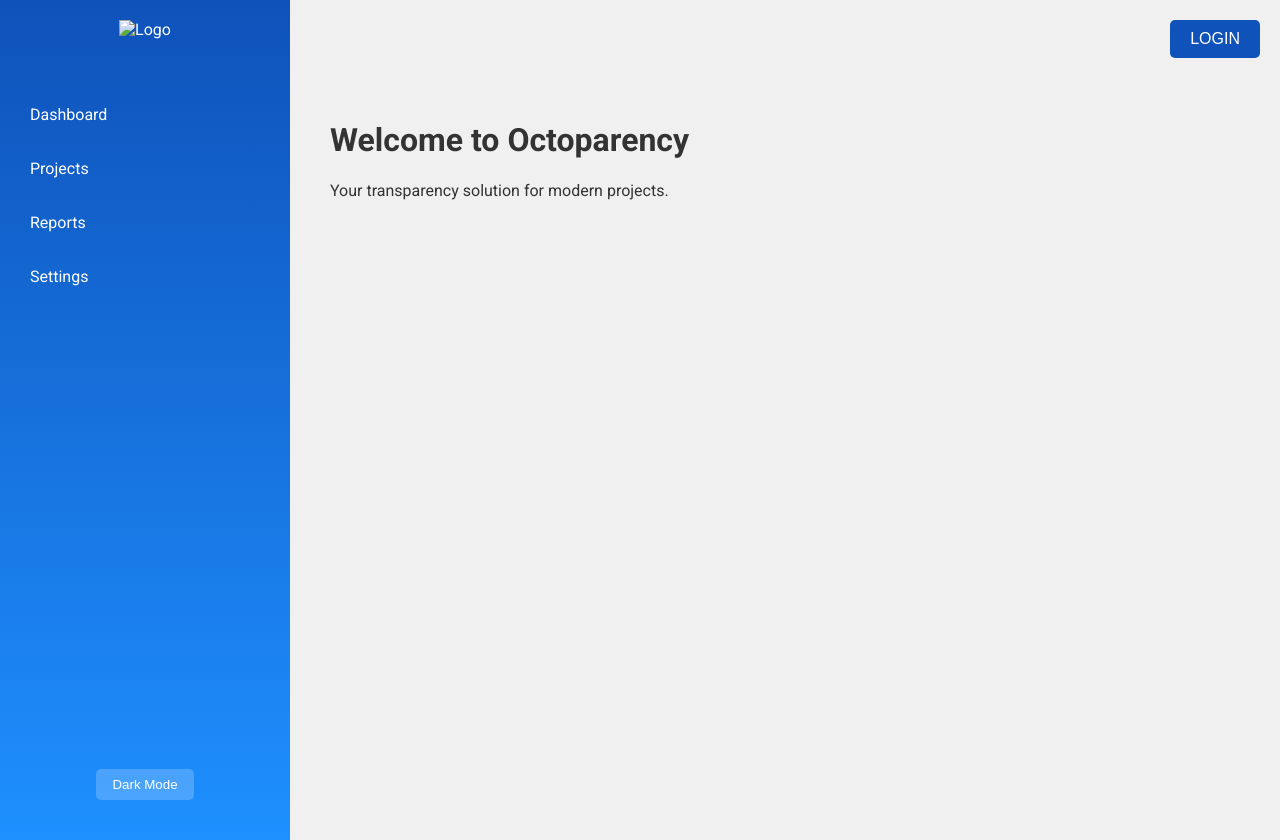
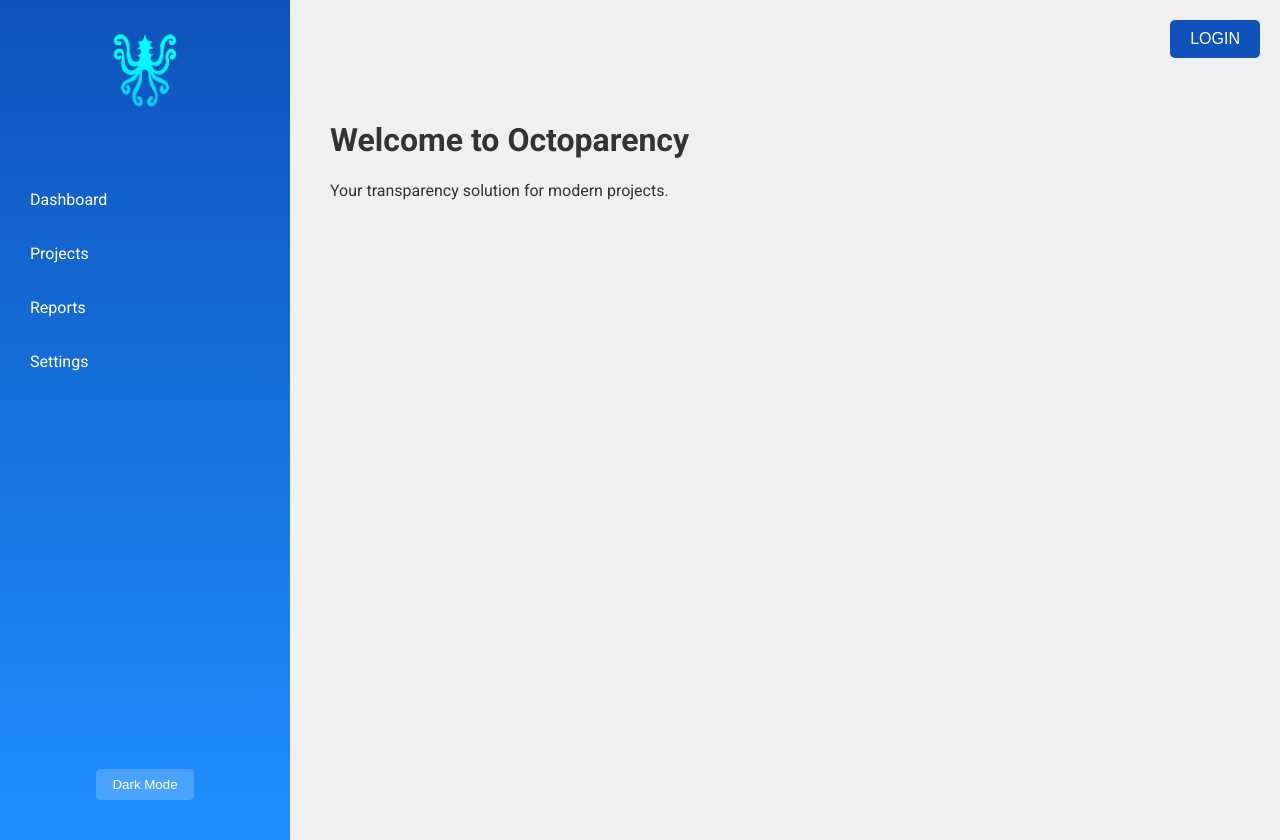
Before and after one commit to OcularGG/octoparency, a website: page pages/index.html in a window 1280 px wide. Drawn offline with Linux system fonts and the light colour scheme; files that its build step writes are made by us from their sources.

Commit message:
v1.1.1.0

```diff
--- a/assets/js/script.js
+++ b/assets/js/script.js
@@ -2,11 +2,11 @@ document.addEventListener('DOMContentLoaded', () => {
     // Logo rotation logic
     const logo = document.querySelector('.logo');
     const logos = [
-        'assets/images/ocular-logos/logo1.png',
-        'assets/images/ocular-logos/logo2.png',
-        'assets/images/ocular-logos/logo3.png',
-        'assets/images/ocular-logos/logo4.png',
-        'assets/images/ocular-logos/logo5.png'
+        '/assets/ocular-logos/logo1.png',
+        '/assets/ocular-logos/logo2.png',
+        '/assets/ocular-logos/logo3.png',
+        '/assets/ocular-logos/logo4.png',
+        '/assets/ocular-logos/logo5.png'
     ];
     let currentLogoIndex = 0;
 
--- a/pages/index.html
+++ b/pages/index.html
@@ -5,13 +5,13 @@
     <meta name="viewport" content="width=device-width, initial-scale=1.0">
     <title>Octoparency</title>
     <link href="https://fonts.googleapis.com/css2?family=Roboto:wght@400;700&display=swap" rel="stylesheet">
-    <link rel="stylesheet" href="assets/css/styles.css">
-    <script src="assets/js/script.js" defer></script>
+    <link rel="stylesheet" href="/assets/css/styles.css">
+    <script src="/assets/js/script.js" defer></script>
 </head>
 <body>
     <div class="sidebar">
         <div class="logo-container">
-            <img src="assets/images/ocular-logos/logo1.png" alt="Logo" class="logo">
+            <img src="/assets/ocular-logos/logo1.png" alt="Logo" class="logo">
         </div>
         <nav class="sidebar-nav">
             <ul>
```
Also changed, not shown: index.html (added, +12 -0 lines), vercel.json.
